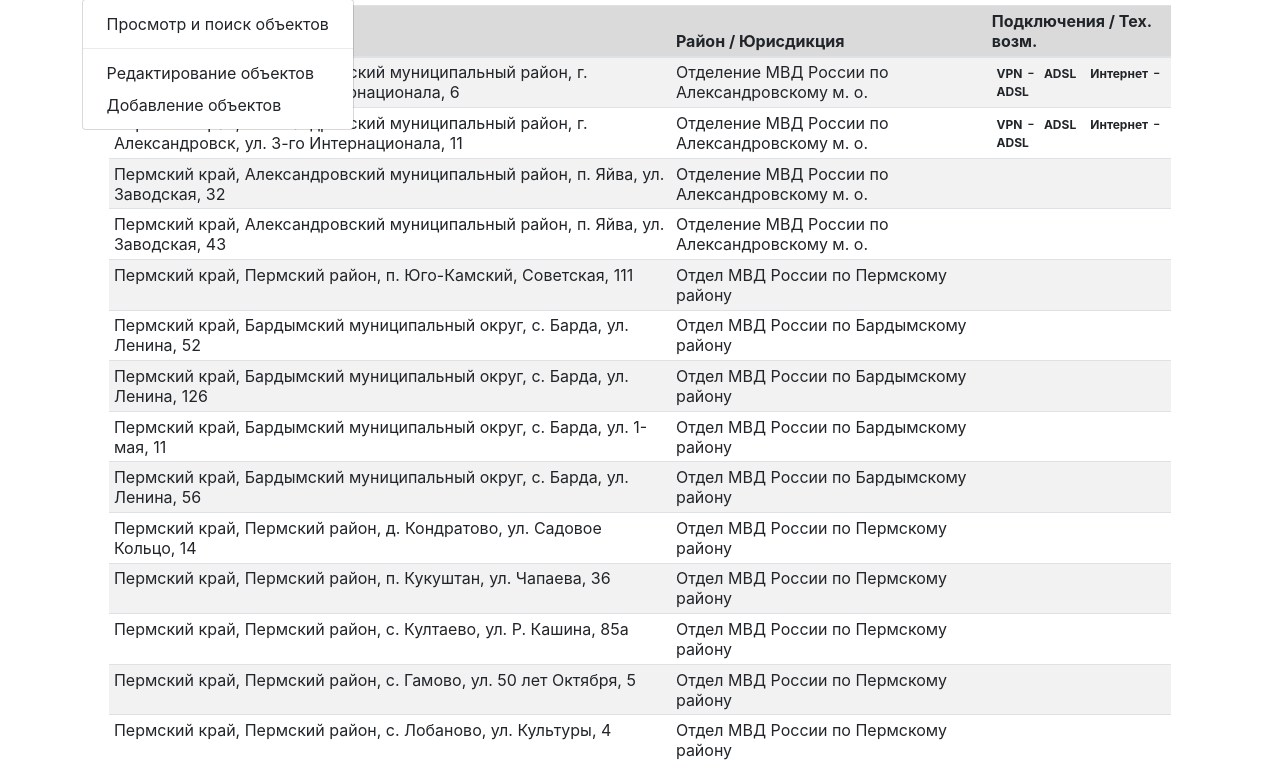
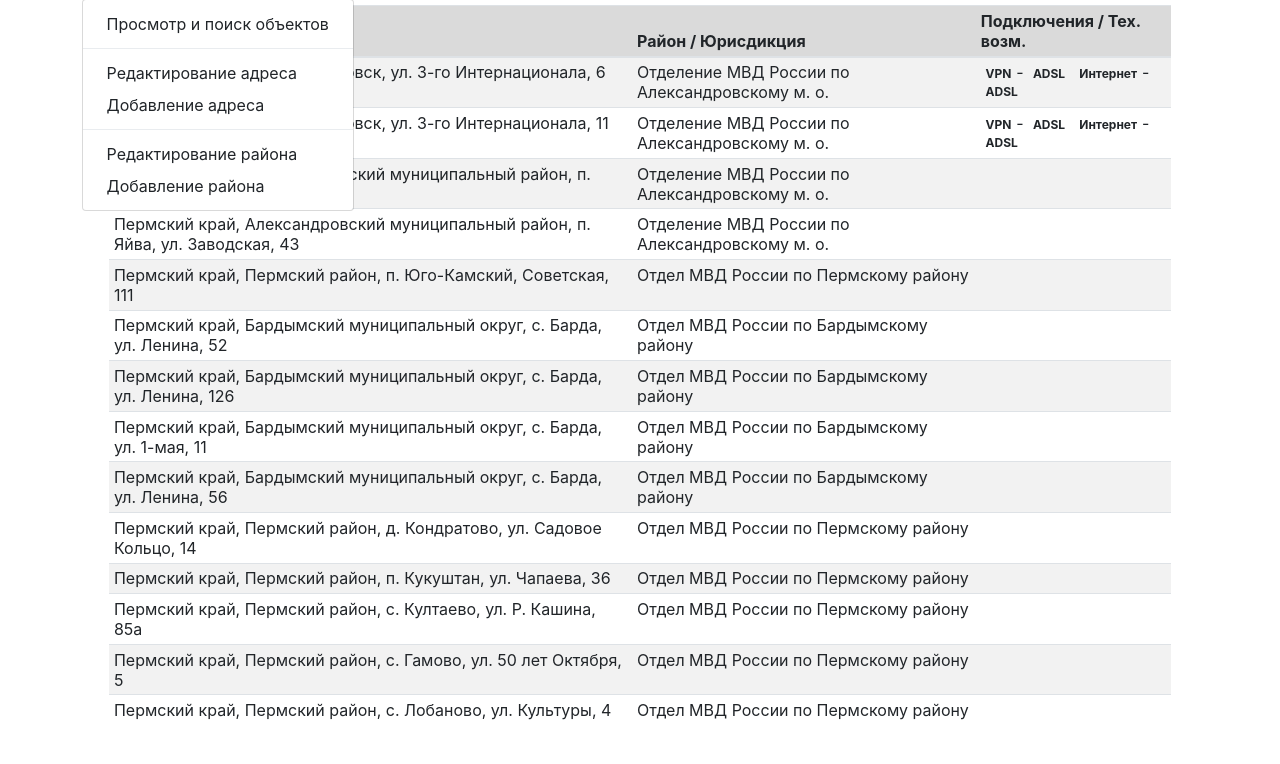
Before and after one commit to jahnito/chaneltab, a Flask app: page / in a window 1280 px wide, after a click on "Объекты / Каналы". Shown: the part 51-815 px from the top of the page. After the commit the page ends 771 px from the top, so only its background shows below. Run offline with Flask 2, Linux system fonts and the light colour scheme; data comes from the database, SQL or seed files in the repository; both versions use the stored data as it was after the commit; some libraries are stand-ins or nearby versions.

Commit message:
Changes 1904

```diff
--- a/templates/base.html
+++ b/templates/base.html
@@ -20,8 +20,11 @@
                         <ul class="dropdown-menu">
                           <li><a class="dropdown-item" href="#">Просмотр и поиск объектов</a></li>
                           <li><hr class="dropdown-divider"></li>
-                          <li><a class="dropdown-item" href="#">Редактирование объектов</a></li>
-                          <li><a class="dropdown-item" href="/add_object.html">Добавление объектов</a></li>
+                          <li><a class="dropdown-item" href="#">Редактирование адреса</a></li>
+                          <li><a class="dropdown-item" href="/add_object.html">Добавление адреса</a></li>
+                          <li><hr class="dropdown-divider"></li>
+                          <li><a class="dropdown-item" href="#">Редактирование района</a></li>
+                          <li><a class="dropdown-item" href="/add_area.html">Добавление района</a></li>
                         </ul>
                     </li>
                     <li class="nav-item">
--- a/templates/index.html
+++ b/templates/index.html
@@ -17,7 +17,13 @@
             <tbody>
                 {% for addr in addresses %}
                 <tr title="{{ addr[-1] }}">
-                    <td>{{ addr[:-2]|join(', ') }}</td>
+                    <td>{% if addr[2].startswith('г.') %}
+                            <!-- Если в поле населенного пункта город, тогда не выводим район -->
+                            {{ addr[0:1] |join(', ') }}, {{ addr[2:-2] |join(', ') }}
+                        {% else %}
+                            {{ addr[:-2] |join(', ') }}
+                        {% endif %}
+                    </td>
                     <td>{{ addr[-2] }}</td>
                     <td class="position-relative">
                             {% for item in tech_pos[addr[-1]] %}
```
Also changed, not shown: db/nettab.db.
